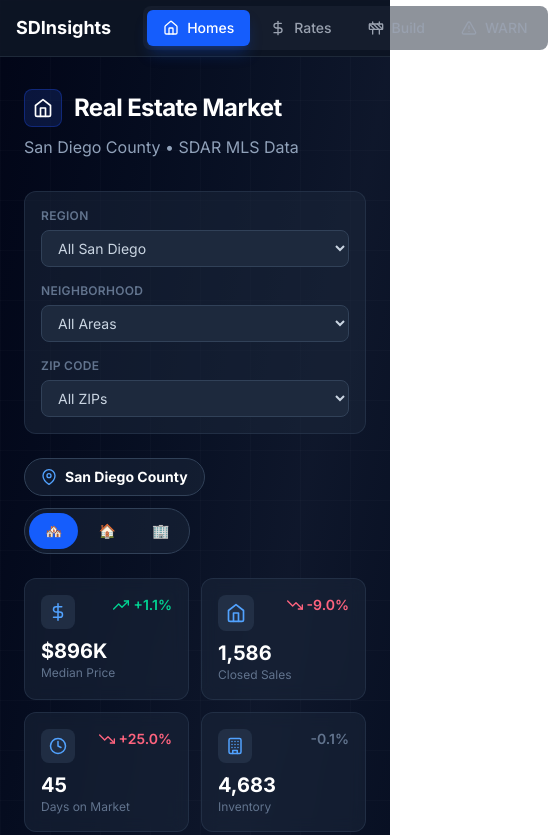
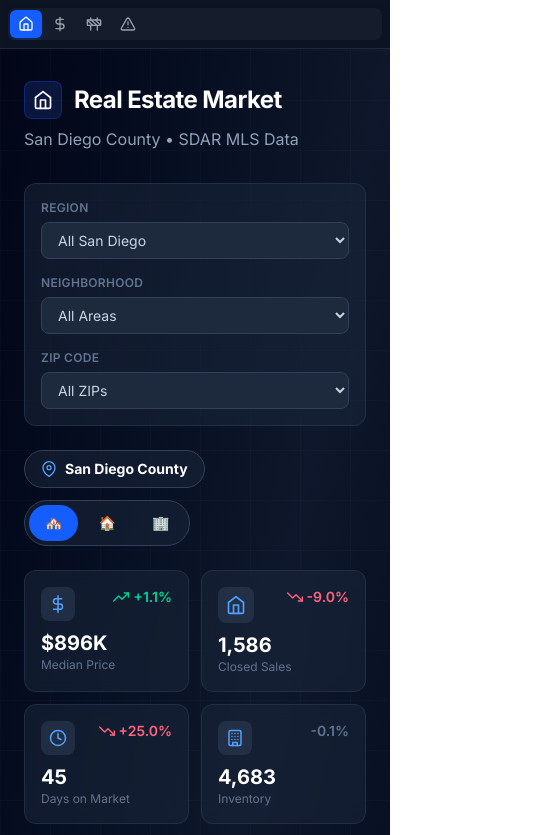
Before and after one commit to grvelasquez/warn-monitor, a React (Vite) app: page / in a window 390 px wide. Shown: the top 835 px of the page, 548 px wide, since content can reach past the window. Built offline with nearby package versions, Linux system fonts and the light colour scheme.

Commit message:
Improve mobile navigation and verify tab rename to SD Insights

```diff
--- a/src/App.jsx
+++ b/src/App.jsx
@@ -12,60 +12,58 @@ export default function App() {
     <div className="min-h-screen bg-gray-950">
       {/* Top Navigation Bar */}
       <nav className="bg-gray-900/80 backdrop-blur-md border-b border-gray-800 sticky top-0 z-50">
-        <div className="max-w-7xl mx-auto px-4">
-          <div className="flex items-center h-14">
-            {/* Logo/Brand */}
-            <div className="flex items-center gap-2 mr-8">
-              <span className="text-lg font-bold text-white">SDInsights</span>
-              <span className="text-xs text-gray-500 hidden sm:inline">San Diego County</span>
+        <div className="max-w-7xl mx-auto px-2 sm:px-4">
+          <div className="flex items-center h-12 sm:h-14">
+            {/* Logo/Brand - hidden on very small screens */}
+            <div className="hidden xs:flex items-center gap-2 mr-4 sm:mr-8 flex-shrink-0">
+              <span className="text-base sm:text-lg font-bold text-white">SDInsights</span>
+              <span className="text-xs text-gray-500 hidden md:inline">San Diego County</span>
             </div>
 
-            {/* Navigation Tabs */}
-            <div className="flex gap-1 p-1 bg-gray-800/50 rounded-lg">
+            {/* Navigation Tabs - scrollable on mobile */}
+            <div className="flex-1 overflow-x-auto scrollbar-hide">
+              <div className="flex gap-0.5 sm:gap-1 p-0.5 sm:p-1 bg-gray-800/50 rounded-lg w-max min-w-full sm:w-auto sm:min-w-0">
                 <button
                   onClick={() => setActiveView('realestate')}
-                className={`flex items-center gap-2 px-4 py-2 rounded-md text-sm font-medium transition-all ${activeView === 'realestate'
+                  className={`flex items-center justify-center gap-1 sm:gap-2 px-2 sm:px-4 py-1.5 sm:py-2 rounded-md text-xs sm:text-sm font-medium transition-all whitespace-nowrap ${activeView === 'realestate'
                     ? 'bg-blue-600 text-white shadow-lg shadow-blue-600/25'
                     : 'text-gray-400 hover:text-white hover:bg-gray-700/50'
                     }`}
                 >
                   <Home className="w-4 h-4" />
                   <span className="hidden sm:inline">Real Estate</span>
-                <span className="sm:hidden">Homes</span>
                 </button>
                 <button
                   onClick={() => setActiveView('lending')}
-                className={`flex items-center gap-2 px-4 py-2 rounded-md text-sm font-medium transition-all ${activeView === 'lending'
+                  className={`flex items-center justify-center gap-1 sm:gap-2 px-2 sm:px-4 py-1.5 sm:py-2 rounded-md text-xs sm:text-sm font-medium transition-all whitespace-nowrap ${activeView === 'lending'
                     ? 'bg-teal-600 text-white shadow-lg shadow-teal-600/25'
                     : 'text-gray-400 hover:text-white hover:bg-gray-700/50'
                     }`}
                 >
                   <DollarSign className="w-4 h-4" />
                   <span className="hidden sm:inline">Lending</span>
-                <span className="sm:hidden">Rates</span>
                 </button>
                 <button
                   onClick={() => setActiveView('development')}
-                className={`flex items-center gap-2 px-4 py-2 rounded-md text-sm font-medium transition-all ${activeView === 'development'
+                  className={`flex items-center justify-center gap-1 sm:gap-2 px-2 sm:px-4 py-1.5 sm:py-2 rounded-md text-xs sm:text-sm font-medium transition-all whitespace-nowrap ${activeView === 'development'
                     ? 'bg-orange-600 text-white shadow-lg shadow-orange-600/25'
                     : 'text-gray-400 hover:text-white hover:bg-gray-700/50'
                     }`}
                 >
                   <Construction className="w-4 h-4" />
                   <span className="hidden sm:inline">Development</span>
-                <span className="sm:hidden">Build</span>
                 </button>
                 <button
                   onClick={() => setActiveView('warn')}
-                className={`flex items-center gap-2 px-4 py-2 rounded-md text-sm font-medium transition-all ${activeView === 'warn'
+                  className={`flex items-center justify-center gap-1 sm:gap-2 px-2 sm:px-4 py-1.5 sm:py-2 rounded-md text-xs sm:text-sm font-medium transition-all whitespace-nowrap ${activeView === 'warn'
                     ? 'bg-red-600 text-white shadow-lg shadow-red-600/25'
                     : 'text-gray-400 hover:text-white hover:bg-gray-700/50'
                     }`}
                 >
                   <AlertTriangle className="w-4 h-4" />
-                <span className="hidden sm:inline">SD Insights</span>
-                <span className="sm:hidden">WARN</span>
+                  <span className="hidden sm:inline">Layoffs</span>
                 </button>
+              </div>
             </div>
           </div>
         </div>
--- a/src/index.css
+++ b/src/index.css
@@ -29,9 +29,12 @@ body {
 
 /* Animation for pulse effect on risk badges */
 @keyframes pulse-dot {
-  0%, 100% {
+
+  0%,
+  100% {
     opacity: 1;
   }
+
   50% {
     opacity: 0.5;
   }
@@ -40,3 +43,16 @@ body {
 .animate-pulse-dot {
   animation: pulse-dot 2s cubic-bezier(0.4, 0, 0.6, 1) infinite;
 }
+
+/* Hide scrollbar for Chrome, Safari and Opera */
+.scrollbar-hide::-webkit-scrollbar {
+  display: none;
+}
+
+/* Hide scrollbar for IE, Edge and Firefox */
+.scrollbar-hide {
+  -ms-overflow-style: none;
+  /* IE and Edge */
+  scrollbar-width: none;
+  /* Firefox */
+}
```
Lines whose indentation alone changed are shown as unchanged.
